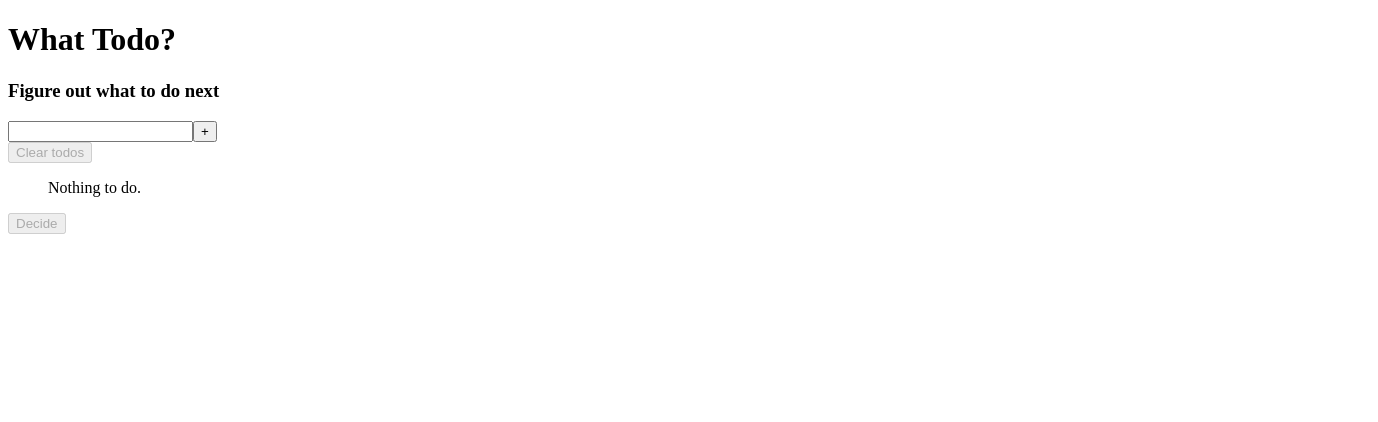
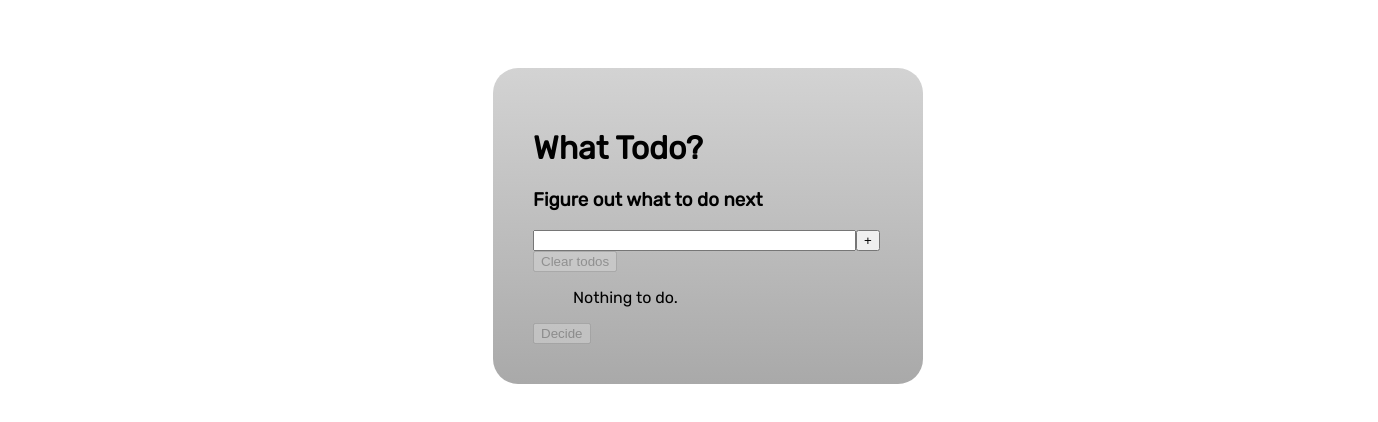
Before and after one commit to DED8IRD/WhatTodo, a React (Create React App) app in the folder what-todo-app/: page / in a window 1280 px wide. Shown: the top 422 px of the page, 1378 px wide, since content can reach past the window. Built offline with nearby package versions, Linux system fonts and the light colour scheme.

Commit message:
added styling

```diff
--- a/what-todo-app/public/index.html
+++ b/what-todo-app/public/index.html
@@ -10,6 +10,8 @@
       homescreen on Android. See https://developers.google.com/web/fundamentals/web-app-manifest/
     -->
     <link rel="manifest" href="%PUBLIC_URL%/manifest.json">
+    <link rel="stylesheet" href="https://fonts.googleapis.com/css?family=Rubik">
+    <link rel="stylesheet" type="text/css" href="styles/main.css">
     <!--
       Notice the use of %PUBLIC_URL% in the tags above.
       It will be replaced with the URL of the `public` folder during the build.
--- /dev/null
+++ b/what-todo-app/public/styles/main.css
@@ -0,0 +1,26 @@
+html, body {
+	width: 100%;
+	padding: 30px;
+	font-family: Rubik, sans-serif;
+}
+
+#root {
+	margin: auto;
+	padding: 40px;
+	width: 350px;
+	background: linear-gradient(lightgrey, darkgrey);
+	border-radius: 25px;
+}
+
+.title {
+	font-family: Rubik;
+	font-weight: bold;
+}
+
+input {
+	width: 90%;
+}
+
+li button {
+	float: right;
+}
--- a/what-todo-app/src/components/AddTodo.js
+++ b/what-todo-app/src/components/AddTodo.js
@@ -13,13 +13,11 @@ export default class AddTodo extends React.Component {
   onFormSubmit(evt) {
     evt.preventDefault();
     const todo = evt.target.elements.todo.value
-    if (todo) {
-      const error = this.props.addTodo(todo)
-      evt.target.elements.todo.value = ''
-      this.setState(() => ({
-        error: error
-      }))
-    }
+    const error = this.props.addTodo(todo)
+    evt.target.elements.todo.value = ''
+    this.setState(() => ({
+      error: error
+    }))
   }
 
 	render() {
@@ -27,7 +25,7 @@ export default class AddTodo extends React.Component {
       <form onSubmit={this.onFormSubmit}>
         <input type='text' name='todo'/>
         <button>+</button>
-        {this.state.error && <p>{this.state.error}</p>}
+        {this.state.error && <p style={{color: 'darkred'}}>{this.state.error}</p>}
       </form>
 		);
 	}
--- a/what-todo-app/src/components/App.js
+++ b/what-todo-app/src/components/App.js
@@ -47,6 +47,9 @@ export default class App extends React.Component {
 
   // #3 update state
   addTodo(todo) {
+    if (!todo) {
+      return "Error: Please enter a todo."
+    }
     if (this.state.todos.indexOf(todo) !== -1) {
       return "Error: Duplicate todo."
     }
--- a/what-todo-app/src/components/Header.js
+++ b/what-todo-app/src/components/Header.js
@@ -3,8 +3,8 @@ import React from 'react';
 const Header = (props) => {
    return (
      <div>
-        <h1>{props.title}</h1>
-        {props.subtitle && <h3>{props.subtitle}</h3>}
+        <h1 className="title">{props.title}</h1>
+        {props.subtitle && <h3 className="subtitle">{props.subtitle}</h3>}
      </div>
    )
 }
--- a/what-todo-app/src/components/Todo.js
+++ b/what-todo-app/src/components/Todo.js
@@ -3,8 +3,8 @@ import React from 'react';
 const Todo = (props) => {
 	return (
 		<li>
+			<button onClick={() => props.removeTodo(props.todo)}>×</button>
 			<p>{props.todo}</p>
-			<button onClick={() => props.removeTodo(props.todo)}>×</button>
 		</li>
 	)
 }
```
Also changed, not shown: 1 other file (tests, documents, lock files or other folders).
